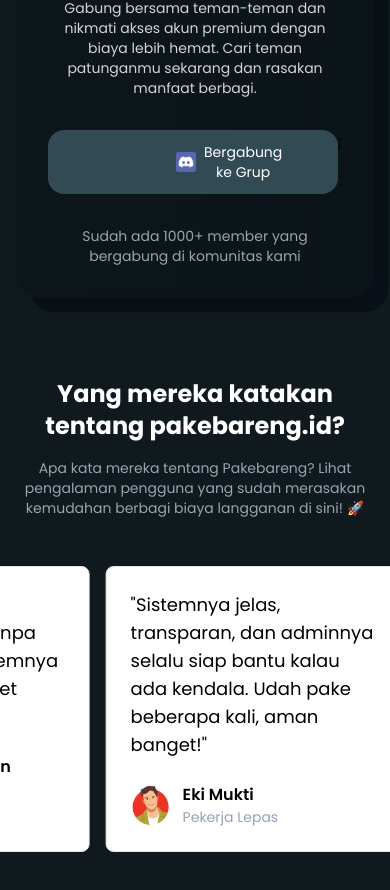
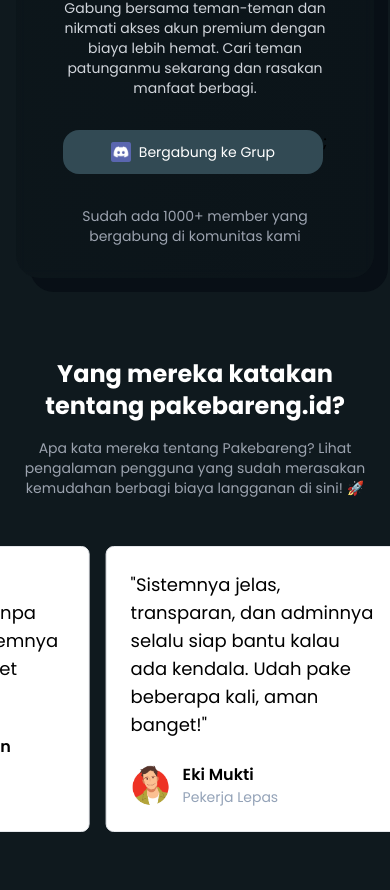
Before and after one commit to Exvade/PakeBareng.id, a React (Vite) app: page / in a window 390 px wide. Shown: the part 3576-4466 px from the top of the page. Built offline with nearby package versions, Linux system fonts and the light colour scheme.

Commit message:
UPDATE responsive of CallToAction.jsx

```diff
--- a/src/components/CallToAction.jsx
+++ b/src/components/CallToAction.jsx
@@ -7,7 +7,7 @@
         <div className="space-y-8">
           {/* Header Section */}
           <div className="space-y-4">
-            <h2 className="text-center font-bold text-transparent bg-clip-text bg-gradient-to-r from-[#98EBA6] to-[#78D792] text-2xl md:text-4xl hover:px-2 hover:scale-102 hover:-rotate-1 transition duration-500">
+            <h2 className="text-center font-bold text-transparent bg-clip-text bg-gradient-to-r from-[#98EBA6] to-[#78D792] text-2xl md:text-4xl md:hover:px-2 hover:scale-102 hover:-rotate-1 transition duration-500">
               Yuk, Cari Teman untuk Patungan Akun Premium!
             </h2>
             <p className="text-center text-gray-300 text-sm md:text-lg max-w-4xl mx-auto transition-transform duration-500 hover:scale-102 ">
@@ -16,7 +16,7 @@
           </div>
 
           <div className="flex justify-center">
-            <button className="group relative flex flex-row items-center px-32 py-3 rounded-2xl text-sm sm:text-base bg-[#324a54] hover:bg-[#233941] text-white cursor-pointer overflow-hidden transition-transform duration-500 hover:scale-102 active:scale-97">
+            <button className="group relative flex flex-row items-center px-12 md:px-32 py-3 rounded-2xl text-sm sm:text-base bg-[#324a54] hover:bg-[#233941] text-white cursor-pointer overflow-hidden transition-transform duration-500 hover:scale-102 active:scale-97">
               <div className="absolute inset-0 transition-opacity duration-300 opacity-0 group-hover:opacity-100">
                 <div className="absolute inset-0 bg-gradient-to-r from-blue-500 via-purple-500 to-pink-500 animate-gradient-x"></div>
               </div>
```
